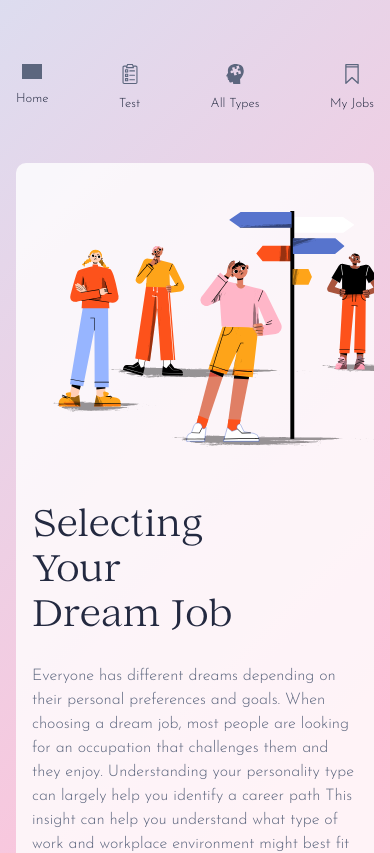
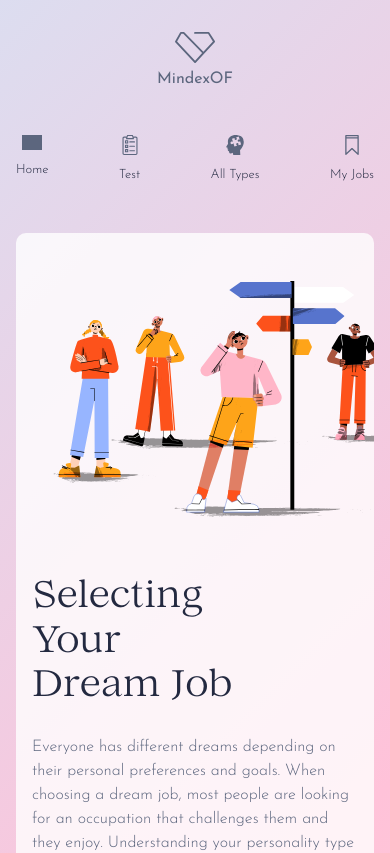
Before and after one commit to mainanchung/MindexOF_Front-end, a React (Create React App) app: page / in a window 390 px wide. Shown: the top 853 px of the page. Built offline with nearby package versions, Linux system fonts and the light colour scheme; grey boxes are pictures that could not be loaded.

Commit message:
responsive & logo

```diff
--- a/src/components/Header/Header.js
+++ b/src/components/Header/Header.js
@@ -4,6 +4,7 @@ import cartIcon from '../../Assetes/icon/label.svg';
 import homeIcon from '../../Assetes/icon/home.svg';
 import personIcon from '../../Assetes/icon/person2.svg';
 import testIcon from '../../Assetes/icon/test2.svg';
+import LOGO from '../../Assetes/icon/LOGO.svg';
 
 
 const getJobCartFromLocalStorage = JSON.parse(localStorage.getItem("cart")|| "[]")
@@ -13,7 +14,11 @@ function Header({jobCart}){
     return(
         <>
             <div className='header'>
-                <div>
+                <div className='header__container'>
+                    <div  className='header__LOGO--box'>
+                    <img className='header__LOGO' src={LOGO} alt='LOGO'/>
+                    <p className='header__LOGO--text'>MindexOF</p>
+                    </div>
                     <div className='header__links'>
                     <NavLink to={"/"} className='header__link'>
                         <div className='header__links--home'>
--- a/src/components/Header/Header.scss
+++ b/src/components/Header/Header.scss
@@ -8,6 +8,47 @@
     @include tablet{
         grid-area: 1 / 1 / 2 / 6;
         height: 6rem;
+    }
+    &__container{
+        display: flex;
+        flex-direction: column;
+        @include tablet{
+            flex-direction: row;
+            align-items: center;
+            justify-content: space-between;
+        }
+    }
+
+    &__LOGO{
+        margin: 0 auto;
+        width: 40px;
+        filter: brightness(0) saturate(100%) invert(36%) sepia(31%) saturate(323%) hue-rotate(184deg) brightness(101%) contrast(90%);
+
+        @include tablet{
+            margin-left:1rem;
+        }
+
+        &--box{
+            display: flex;
+            flex-direction: column;
+            justify-content: center;
+            align-items: center;
+            @include tablet{
+                display: flex;
+                flex-direction: row;
+                align-items: center;
+            }
+
+        }
+        &--text{
+            color: $Slate;
+            font-weight: 500;
+            font-size: 1rem;
+            margin-top: 0.5rem;
+            @include tablet{
+                margin:0 1rem;
+            }
+        }
     }
 
     &__links{
@@ -36,7 +77,6 @@
             display:block;
             width: 20px;
             margin-right: 0.5rem;}
-
         }
 
         &--text{
@@ -44,7 +84,6 @@
             padding-bottom: 0.5rem;
             font-size: 0.8rem;
             transition: 0.2s;
-
 
             &:hover{
                 font-weight: 600;
```
Also changed, not shown: src/Assetes/icon/LOGO.svg (added).
